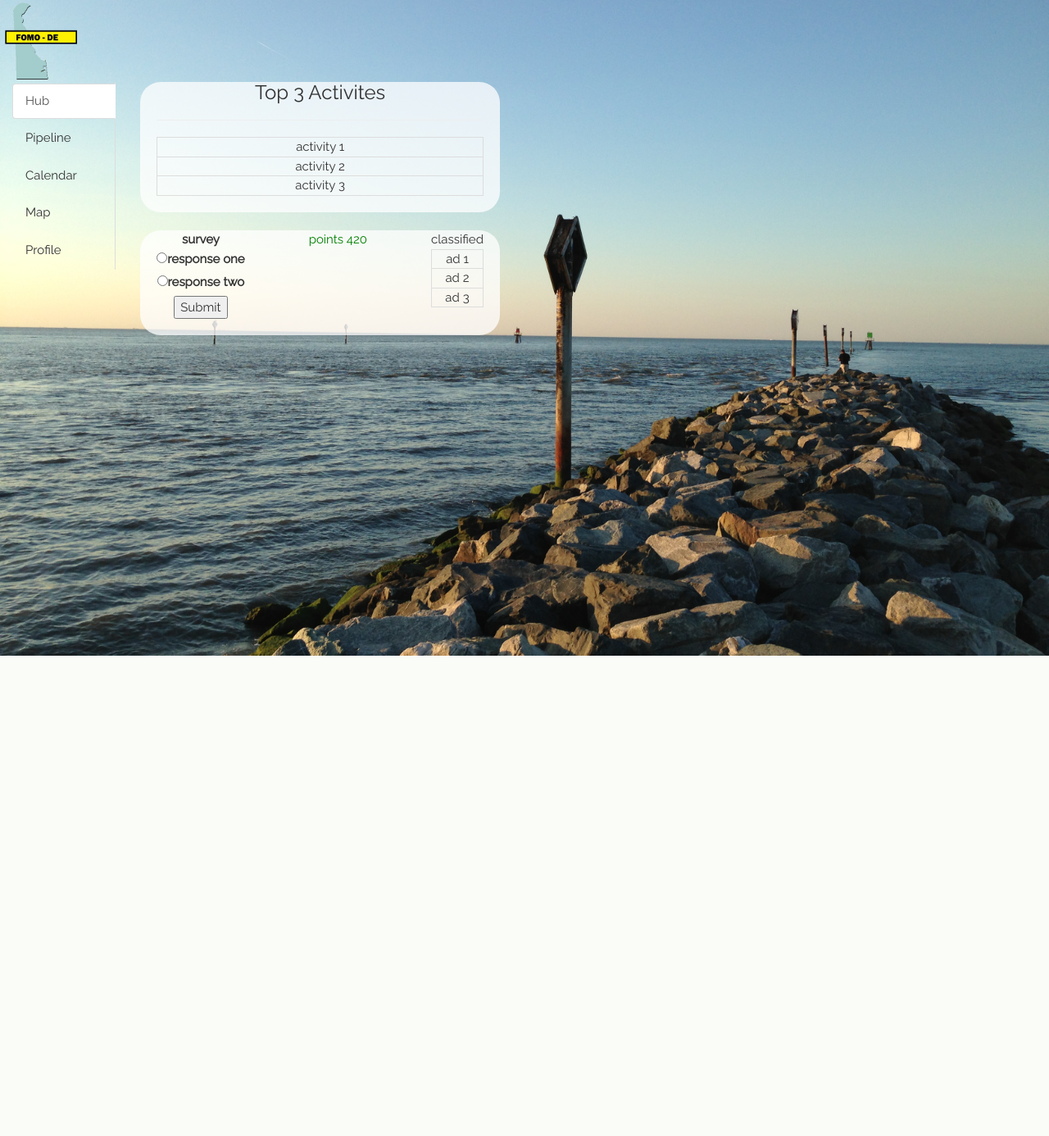
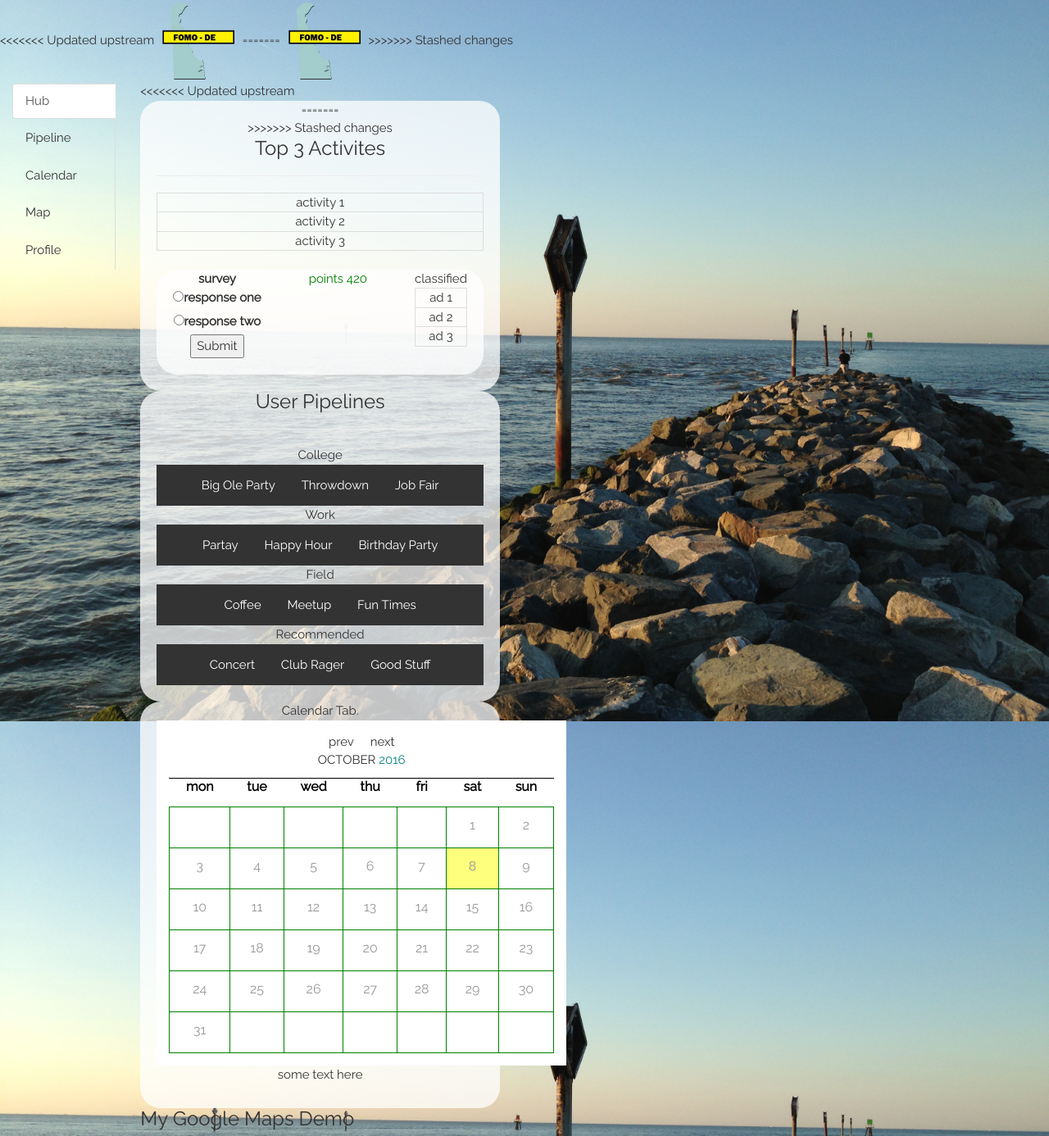
Before and after one commit to Delaware2016/team-4, a PHP site: page /frame.html in a window 1280 px wide. Shown: the top 1386 px of the page at 82% size. Before the commit the page ends 800 px from the top, so only its background shows below. Run offline with PHP 8.4, Linux system fonts and the light colour scheme; some libraries are stand-ins or nearby versions.

Commit message:
added hover and made calendar prettier

```diff
--- a/calendar.css
+++ b/calendar.css
@@ -54,11 +54,16 @@
   padding-bottom: 5px;
   border:1px solid green;
   text-align: center;
+  opacity: .5;
+}
+
+.ui-datepicker-calendar td:hover{
+  background: blue;
 }
 
 .ui-datepicker-today{
   background:yellow;
-  opacity: .5;
+  opacity: .7;
 }
 .ui-datepicker-today:hover{
   opacity:1;
--- a/frame.html
+++ b/frame.html
@@ -1,4 +1,5 @@
 <html>
+<<<<<<< Updated upstream
 <title>FOMO</title>
 <head>
   <link rel="stylesheet" href="http://netdna.bootstrapcdn.com/bootstrap/3.3.0/css/bootstrap.min.css">
@@ -11,6 +12,36 @@
 
 <body>
 	<img src="fomo_logo.png" alt="FOMO - DE" style="width:100px;height: 100px;">
+=======
+<title>FOMO Hub</title>
+
+ <link rel="stylesheet" href="http://netdna.bootstrapcdn.com/bootstrap/3.3.0/css/bootstrap.min.css">
+<link rel="stylesheet" href="http://www.w3schools.com/lib/w3.css">
+<link rel="stylesheet" href="https://fonts.googleapis.com/css?family=Raleway">
+ <link rel="stylesheet" href="bootstrap.vertical-tabs.css">
+ <link rel="stylesheet" href="style.css">
+ <link rel="stylesheet" href="calendar.css">
+
+<style>
+body,h1, h3 {font-family: "Raleway", sans-serif}
+body, html {height: 100%}
+body {
+    background-image: url('lewes.jpg');
+    min-height: 100%;
+    background-position: center;
+    background-size: cover;
+}
+
+div.content{
+	background-color: gray;
+}
+
+</style>
+
+<body>
+	<img src="fomo_logo.png" alt="FOMO - DE" style="width:100px;height100px;">
+
+>>>>>>> Stashed changes
   <div class="row" style="min-height:600px;">
   <div class="col-sm-6">
   <div class="col-xs-3"> <!-- required for floating -->
@@ -28,8 +59,13 @@
       <!-- Tab panes -->
       <div class="tab-content">
         <div class="tab-pane active" id="hub">
+<<<<<<< Updated upstream
 
           <div class="module" id="top3" style="background-color: rgba(255,255,255,0.75); border-radius: 25px; padding-left: 20px; padding-right: 20px; padding-bottom: 20px; text-align:center">
+=======
+
+          <div class="module" id="top3">
+>>>>>>> Stashed changes
             <h3>Top 3 Activites</h3><hr/>
             <div id="activity1" class="table top">
               activity 1
@@ -113,6 +149,7 @@
 	</div>
         <div class="tab-pane" id="calendar" style="background-color: rgba(255,255,255,0.75); border-radius: 25px; padding-left: 20px; padding-right: 20px; padding-bottom: 20px; text-align:center">Calendar Tab.
           <div id = "calendar-container"></div>
+          <div id= "eventholder"><p>some text here</p></div>
         </div>
         <div class="tab-pane" id="map_pane">
             <h3>My Google Maps Demo</h3>
```
Also changed, not shown: style.css (line endings or trailing spaces).
